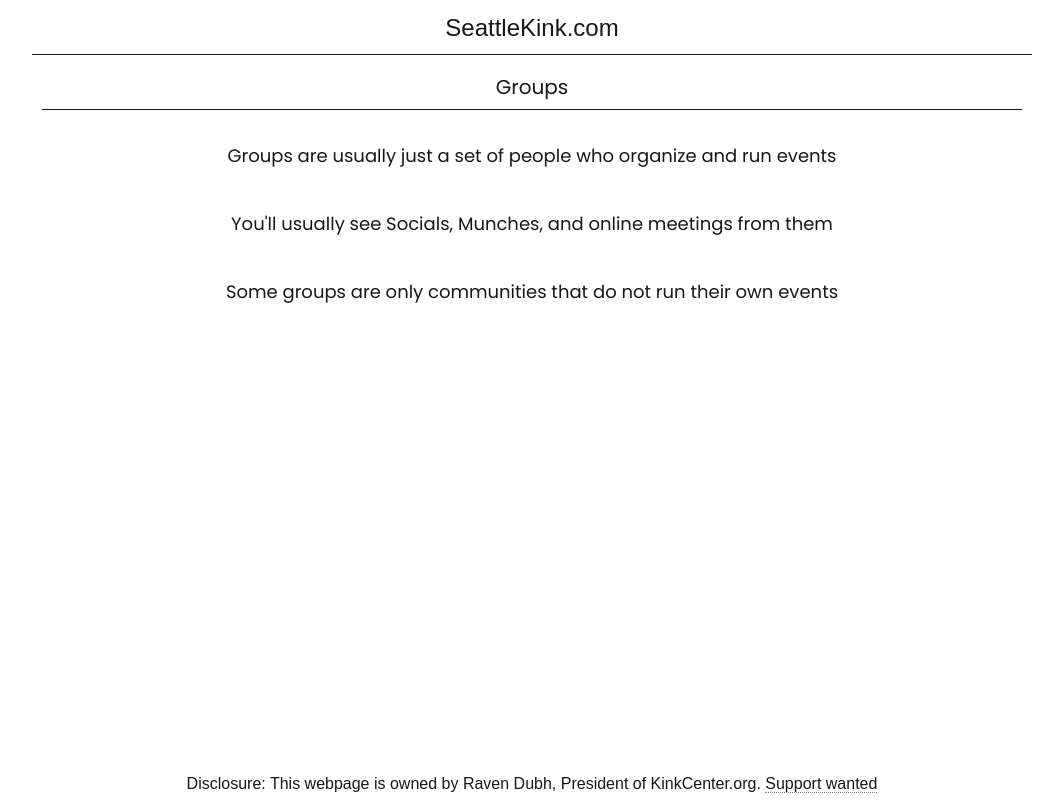
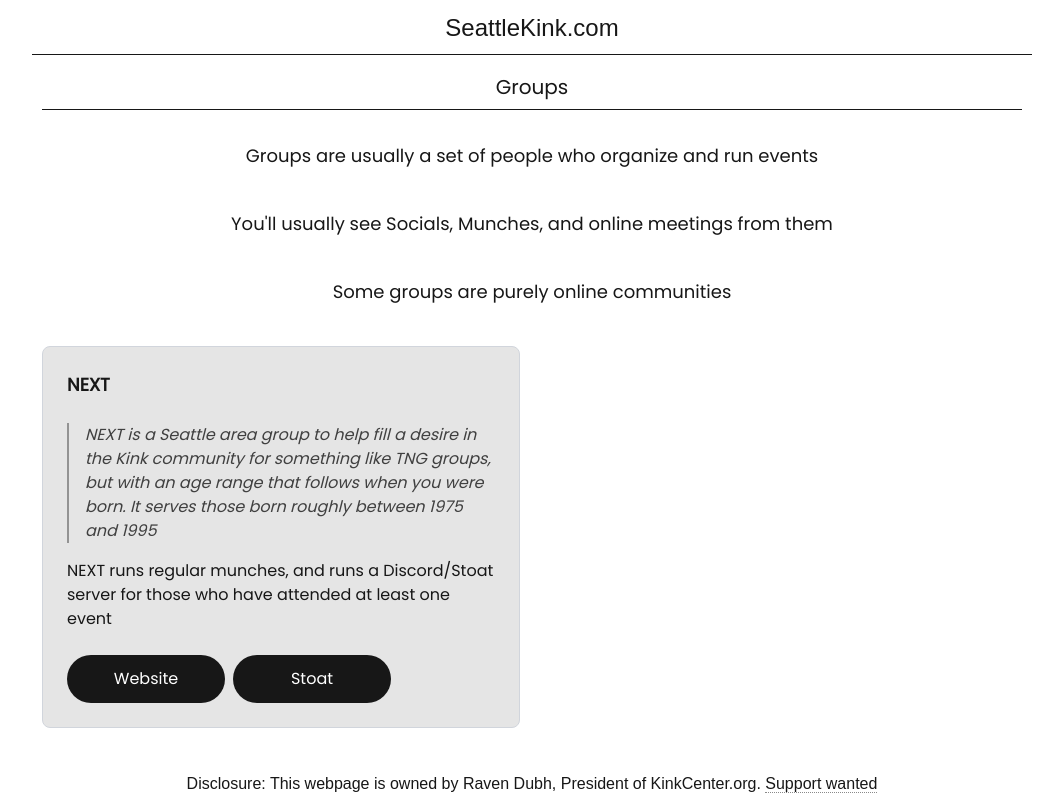
Before and after one commit to kinkcenter-org/seattlekink.com, a Next.js app: page /groups in a window 1280 px wide. Shown: the whole page, without its empty margins (108-1171 px from the left). Built offline with nearby package versions, Linux system fonts and the light colour scheme; some icons are missing.

Commit message:
Add Next

```diff
--- /dev/null
+++ b/src/app/groups/NEXT/index.ts
@@ -0,0 +1,12 @@
+import type { Group } from "../types";
+
+export default {
+  name: "NEXT",
+  description:
+    "NEXT is a Seattle area group to help fill a desire in the Kink community for something like TNG groups, but with an age range that follows when you were born. It serves those born roughly between 1975 and 1995",
+  comments: [
+    "NEXT runs regular munches, and runs a Discord/Stoat server for those who have attended at least one event",
+  ],
+  socials: ["https://stt.gg/tkr5D1rG"],
+  website: "https://fetlife.com/groups/198224",
+} satisfies Group;
--- a/src/app/groups/index.tsx
+++ b/src/app/groups/index.tsx
@@ -1,3 +1,4 @@
+import NEXT from "./NEXT";
 import type { Group } from "./types";
 
 export const GroupList: Group[] = [
@@ -16,4 +17,5 @@
     socials: ["https://instagram/@whatever", "https://discord.gg/abcdef123"],
   },
   */
+  NEXT,
 ];
--- a/src/app/groups/page.tsx
+++ b/src/app/groups/page.tsx
@@ -6,14 +6,12 @@
   <main className="flex flex-col gap-8 items-center place-items-center text-center">
     <p className="text-xl border-b pb-2 w-full">Groups</p>
     <p className="text-lg mb-2">
-      Groups are usually just a set of people who organize and run events
+      Groups are usually a set of people who organize and run events
     </p>
     <p className="text-lg mb-2">
       You'll usually see Socials, Munches, and online meetings from them
     </p>
-    <p className="text-lg mb-2">
-      Some groups are only communities that do not run their own events
-    </p>
+    <p className="text-lg mb-2">Some groups are purely online communities</p>
     <div className="grid grid-cols-1 lg:grid-cols-2 gap-6 w-full">
       {GroupList.map(VenueComponent)}
     </div>
--- a/src/components/socialsButton.tsx
+++ b/src/components/socialsButton.tsx
@@ -12,6 +12,7 @@
     if (host === "youtube.com") return "YouTube";
     if (host === "bsky.app") return "Bluesky";
     if (host === "threads.com") return "Threads";
+    if (host === "stt.gg") return "Stoat";
     if (host === "fetlife.com") return "FetLife";
     if (host === "discord.gg" || host === "discord.com") return "Discord";
     return host;
```
